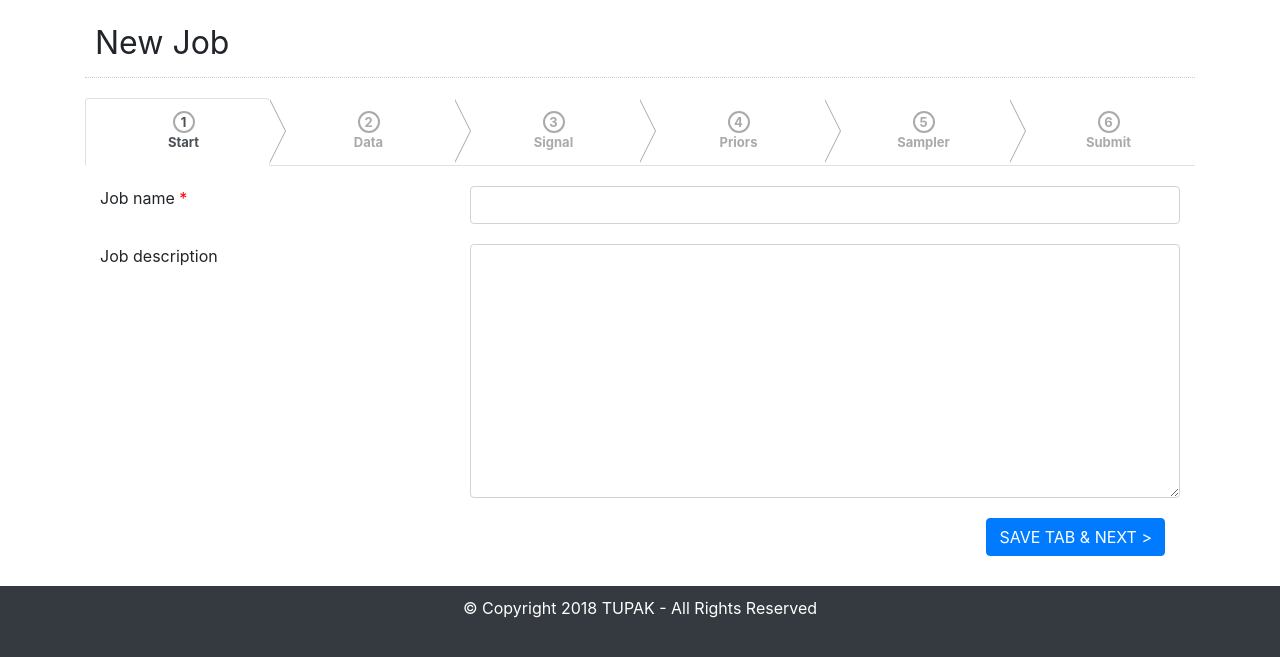
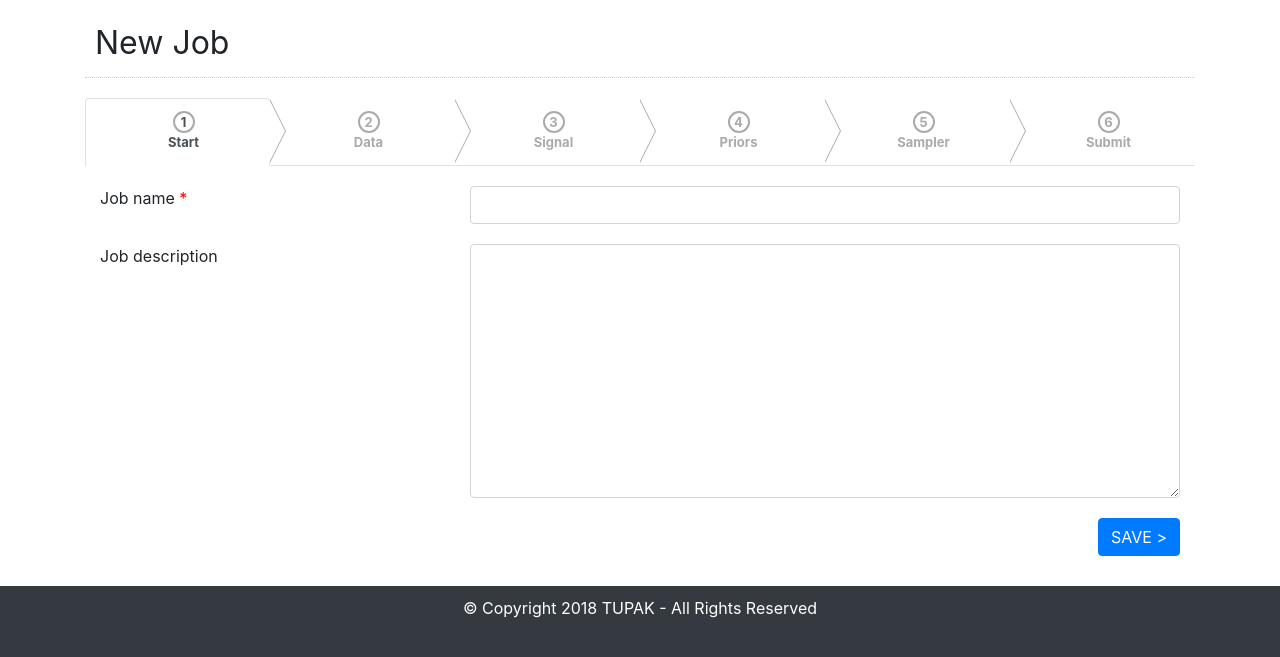
Before and after one commit to ADACS-Australia/SS18B-PLasky, a Django app: template tupakweb/templates/tupakweb/job/edit-job.html in a window 1280 px wide, after a click that opens the changed part. Shown: the part 65-722 px from the top of the page. Run offline with Django 3.2, Linux system fonts and the light colour scheme; tables that the repository leaves empty hold one stand-in row (values such as "Sample post"); the template is opened without the code that fills it: values that come from a table or form of the project are taken from there, most other values are stand-ins (such as "Sample title", 1, 10 or a date in 2020); some libraries are stand-ins or nearby versions.

Commit message:
smaller buttons and bootstrap structure fixed

```diff
--- a/tupakweb/templates/tupakweb/job/snippets/pager-next-only.html
+++ b/tupakweb/templates/tupakweb/job/snippets/pager-next-only.html
@@ -1,3 +1,5 @@
-<div class="buttons col-md-12 text-md-right">
-    <input class="btn btn-primary right" name="next" type="submit" value="SAVE TAB & NEXT >" />
+<div class="row">
+    <div class="buttons col-md-12 text-md-right text-sm-right">
+        <input class="btn btn-primary right" name="next" type="submit" value="SAVE >"/>
+    </div>
 </div>
--- a/tupakweb/templates/tupakweb/job/snippets/pager-previous-launch.html
+++ b/tupakweb/templates/tupakweb/job/snippets/pager-previous-launch.html
@@ -1,5 +1,8 @@
-<div class="buttons col-md-12 text-md-left">
-    <input class="btn btn-primary left" name="previous" type="submit" value="< PREVIOUS" />
-    <h2 class="center">SUMMARY</h2>
-    <input class="btn btn-success right launch_job_button" name="next" type="submit" value="SUBMIT JOB" />
+<div class="row">
+    <div class="buttons col-md-6 col-sm-6 text-md-left">
+        <input class="btn btn-primary" name="previous" type="submit" value="< PREVIOUS"/>
+    </div>
+    <div class="buttons col-md-6 col-sm-6 text-md-right text-sm-right">
+        <input class="btn btn-success launch_job_button" name="next" type="submit" value="SUBMIT"/>
+    </div>
 </div>
--- a/tupakweb/templates/tupakweb/job/snippets/pager-with-skip.html
+++ b/tupakweb/templates/tupakweb/job/snippets/pager-with-skip.html
@@ -1,5 +1,9 @@
-<div class="buttons col-md-12 text-md-right">
-    <input class="btn btn-primary left" name="previous" type="submit" value="< SAVE TAB & PREVIOUS" />
-    <input class="btn btn-primary right" name="skip" type="submit" value="SKIP >" />
-    <input class="btn btn-primary right" name="next" type="submit" value="SAVE TAB & NEXT >" />
+<div class="row">
+    <div class="buttons col-md-6 col-sm-6 text-md-left">
+        <input class="btn btn-primary" name="previous" type="submit" value="< SAVE"/>
+    </div>
+    <div class="buttons col-md-6 col-sm-6 text-md-right text-sm-right">
+        <input class="btn btn-primary" name="skip" type="submit" value="SKIP >"/>
+        <input class="btn btn-primary" name="next" type="submit" value="SAVE >"/>
+    </div>
 </div>
--- a/tupakweb/templates/tupakweb/job/snippets/pager.html
+++ b/tupakweb/templates/tupakweb/job/snippets/pager.html
@@ -1,4 +1,8 @@
-<div class="buttons col-md-12 text-md-right">
-    <input class="btn btn-primary right" name="previous" type="submit" value="< SAVE TAB & PREVIOUS" />
-    <input class="btn btn-primary right" name="next" type="submit" value="SAVE TAB & NEXT >" />
+<div class="row">
+    <div class="buttons col-md-6 col-sm-6 text-md-left">
+        <input class="btn btn-primary right" name="previous" type="submit" value="< SAVE"/>
+    </div>
+    <div class="buttons col-md-6 col-sm-6 text-md-right text-sm-right">
+        <input class="btn btn-primary right" name="next" type="submit" value="SAVE >"/>
+    </div>
 </div>
```
Also changed, not shown: tupakweb/templates/tupakweb/job/snippets/pager-next-disabled.html (+7 -3 lines).
